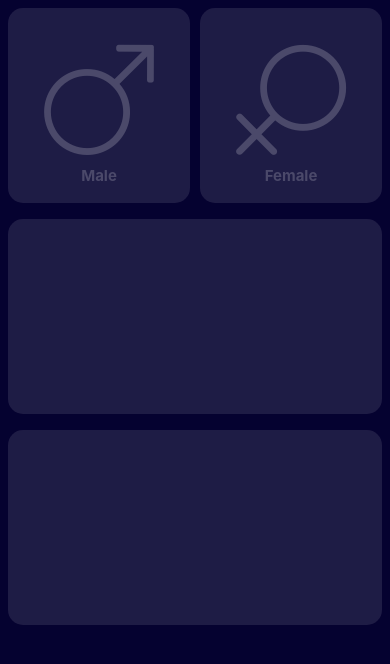
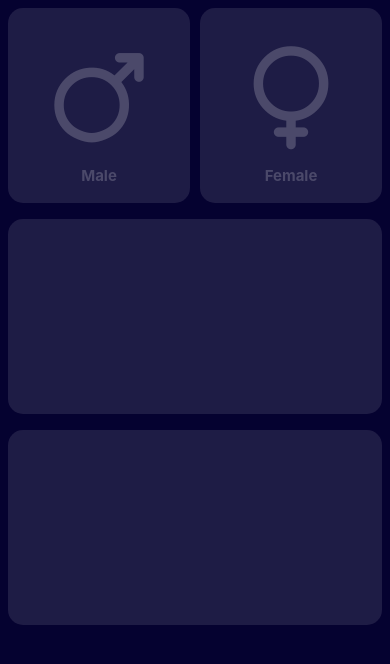
Before and after one commit to ejChathuranga/rn-bmi-app, a React Native app: screen /CalculateBMI in a window 390 px wide. Shown: the top 664 px of the page. Built offline with nearby package versions, Linux system fonts and the light colour scheme.

Commit message:
navigations added

```diff
--- a/App.js
+++ b/App.js
@@ -1,118 +1,24 @@
 import {Text, StyleSheet, View, StatusBar} from 'react-native';
 import React, {Component} from 'react';
 import {NavigationContainer} from '@react-navigation/native';
-import Icon from 'react-native-vector-icons/SimpleLineIcons';
-// import { createNativeStackNavigator } from '@react-navigation/native-stack';
+import Icon from 'react-native-vector-icons/Ionicons';
+import CalculateBMI from './src/CalculateBMI';
+import {createNativeStackNavigator} from '@react-navigation/native-stack';
 
-// const Stack = createNativeStackNavigator();
+const Stack = createNativeStackNavigator();
 
 export default class App extends Component {
-  constructor(props) {
-    super(props);
-    this.state = {
-      iconHeight:50
-    }
-  }
-
-  genderIconSize = action => {
-    var {x, y, width, height} = action;
-    this.setState({iconHeight:height})
-  };
-
   render() {
     return (
-      <View style={styles.mainContainer}>
-        <StatusBar backgroundColor="#050230" barStyle={'light-content'} />
-        <View style={styles.subContainer1}>
-          <View style={styles.container1}>
-            <View style={styles.childContainer1}>
-              <View
-                style={{flex: 1}}
-                onLayout={event => {
-                  this.genderIconSize(event.nativeEvent.layout);
-                }}>
-                <Icon name="symbol-male" size={this.state.iconHeight} color="rgba(255, 255, 255, 0.2)" />
-              </View>
-            </View>
-            <View style={styles.childContainer2}>
-              <Text style={styles.maleText}>Male</Text>
-            </View>
-          </View>
-          <View style={styles.container2}>
-          <View style={styles.childContainer1}>
-              <View
-                style={{flex: 1}}
-                onLayout={event => {
-                  this.genderIconSize(event.nativeEvent.layout);
-                }}>
-                <Icon name="symbol-female" size={this.state.iconHeight} color="rgba(255, 255, 255, 0.2)" />
-              </View>
-            </View>
-            <View style={styles.childContainer2}>
-              <Text style={styles.maleText}>Female</Text>
-            </View>
-          </View>
-        </View>
-        <View style={styles.subContainer2}></View>
-        <View style={styles.subContainer3}></View>
-        <View style={styles.subContainer4}></View>
-      </View>
+      <NavigationContainer>
+        <Stack.Navigator
+          initialRouteName="CalculateBMI"
+          screenOptions={{
+            headerShown: false,
+          }}>
+          <Stack.Screen name="CalculateBMI" component={CalculateBMI} />
+        </Stack.Navigator>
+      </NavigationContainer>
     );
   }
 }
-
-const styles = StyleSheet.create({
-  maleText: {
-    fontWeight: 'bold',
-    color: 'rgba(255, 255, 255, 0.2)',
-    fontSize: 15,
-  },
-  mainContainer: {
-    flex: 1,
-    backgroundColor: '#050230',
-  },
-  subContainer1: {
-    flex: 1,
-    flexDirection: 'row',
-    margin: 8,
-  },
-  subContainer2: {
-    flex: 1,
-    margin: 8,
-    backgroundColor: 'rgba(255, 255, 255, 0.1)',
-    borderRadius: 15,
-  },
-  subContainer3: {
-    flex: 1,
-    margin: 8,
-    backgroundColor: 'rgba(255, 255, 255, 0.1)',
-    borderRadius: 15,
-  },
-  subContainer4: {
-    flex: 1,
-    margin: 8,
-  },
-  container1: {
-    flex: 1,
-    marginEnd: 5,
-    backgroundColor: 'rgba(255, 255, 255, 0.1)',
-    borderRadius: 15,
-    alignItems: 'center',
-  },
-  container2: {
-    flex: 1,
-    marginStart: 5,
-    backgroundColor: 'rgba(255, 255, 255, 0.1)',
-    borderRadius: 15,
-  },
-  childContainer1: {
-    flex: 2,
-    alignItems: 'center',
-    paddingTop: 30,
-  },
-  childContainer2: {
-    flex: 1,
-    justifyContent: 'center',
-    alignItems: 'center',
-  },
-});
--- a/src/CalculateBMI.js
+++ b/src/CalculateBMI.js
@@ -1,21 +1,121 @@
-import { Text, StyleSheet, View } from 'react-native'
-import React, { Component } from 'react'
+import {Text, StyleSheet, View} from 'react-native';
+import React, {Component} from 'react';
+import Icon from 'react-native-vector-icons/Ionicons';
 
 export default class CalculateBMI extends Component {
+  constructor(props) {
+    super(props);
+    this.state = {
+      iconHeight: 50,
+    };
+  }
+
+  genderIconSize = action => {
+    var {x, y, width, height} = action;
+    this.setState({iconHeight: height});
+  };
+
   render() {
     return (
       <View style={styles.mainContainer}>
-        <Text>CalculateBMI</Text>
-
+        <View style={styles.subContainer1}>
+          <View style={styles.container1}>
+            <View style={styles.childContainer1}>
+              <View
+                style={{flex: 1}}
+                onLayout={event => {
+                  this.genderIconSize(event.nativeEvent.layout);
+                }}>
+                <Icon
+                  name="male"
+                  size={this.state.iconHeight}
+                  color="rgba(255, 255, 255, 0.2)"
+                />
+              </View>
+            </View>
+            <View style={styles.childContainer2}>
+              <Text style={styles.maleText}>Male</Text>
+            </View>
+          </View>
+          <View style={styles.container2}>
+            <View style={styles.childContainer1}>
+              <View
+                style={{flex: 1}}
+                onLayout={event => {
+                  this.genderIconSize(event.nativeEvent.layout);
+                }}>
+                <Icon
+                  name="female"
+                  size={this.state.iconHeight}
+                  color="rgba(255, 255, 255, 0.2)"
+                />
+              </View>
+            </View>
+            <View style={styles.childContainer2}>
+              <Text style={styles.maleText}>Female</Text>
+            </View>
+          </View>
+        </View>
+        <View style={styles.subContainer2}></View>
+        <View style={styles.subContainer3}></View>
+        <View style={styles.subContainer4}></View>
       </View>
-    )
+    );
   }
 }
 
 const styles = StyleSheet.create({
-    mainContainer:{
-        flex:1,
-        backgroundColor:'red'
-    },
-
-})
+  maleText: {
+    fontWeight: 'bold',
+    color: 'rgba(255, 255, 255, 0.2)',
+    fontSize: 15,
+  },
+  mainContainer: {
+    flex: 1,
+    backgroundColor: '#050230',
+  },
+  subContainer1: {
+    flex: 1,
+    flexDirection: 'row',
+    margin: 8,
+  },
+  subContainer2: {
+    flex: 1,
+    margin: 8,
+    backgroundColor: 'rgba(255, 255, 255, 0.1)',
+    borderRadius: 15,
+  },
+  subContainer3: {
+    flex: 1,
+    margin: 8,
+    backgroundColor: 'rgba(255, 255, 255, 0.1)',
+    borderRadius: 15,
+  },
+  subContainer4: {
+    flex: 1,
+    margin: 8,
+  },
+  container1: {
+    flex: 1,
+    marginEnd: 5,
+    backgroundColor: 'rgba(255, 255, 255, 0.1)',
+    borderRadius: 15,
+    alignItems: 'center',
+  },
+  container2: {
+    flex: 1,
+    marginStart: 5,
+    backgroundColor: 'rgba(255, 255, 255, 0.1)',
+    borderRadius: 15,
+  },
+  childContainer1: {
+    flex: 2,
+    alignItems: 'center',
+    paddingTop: 30,
+  },
+  childContainer2: {
+    flex: 1,
+    justifyContent: 'center',
+    alignItems: 'center',
+  },
+});
```
